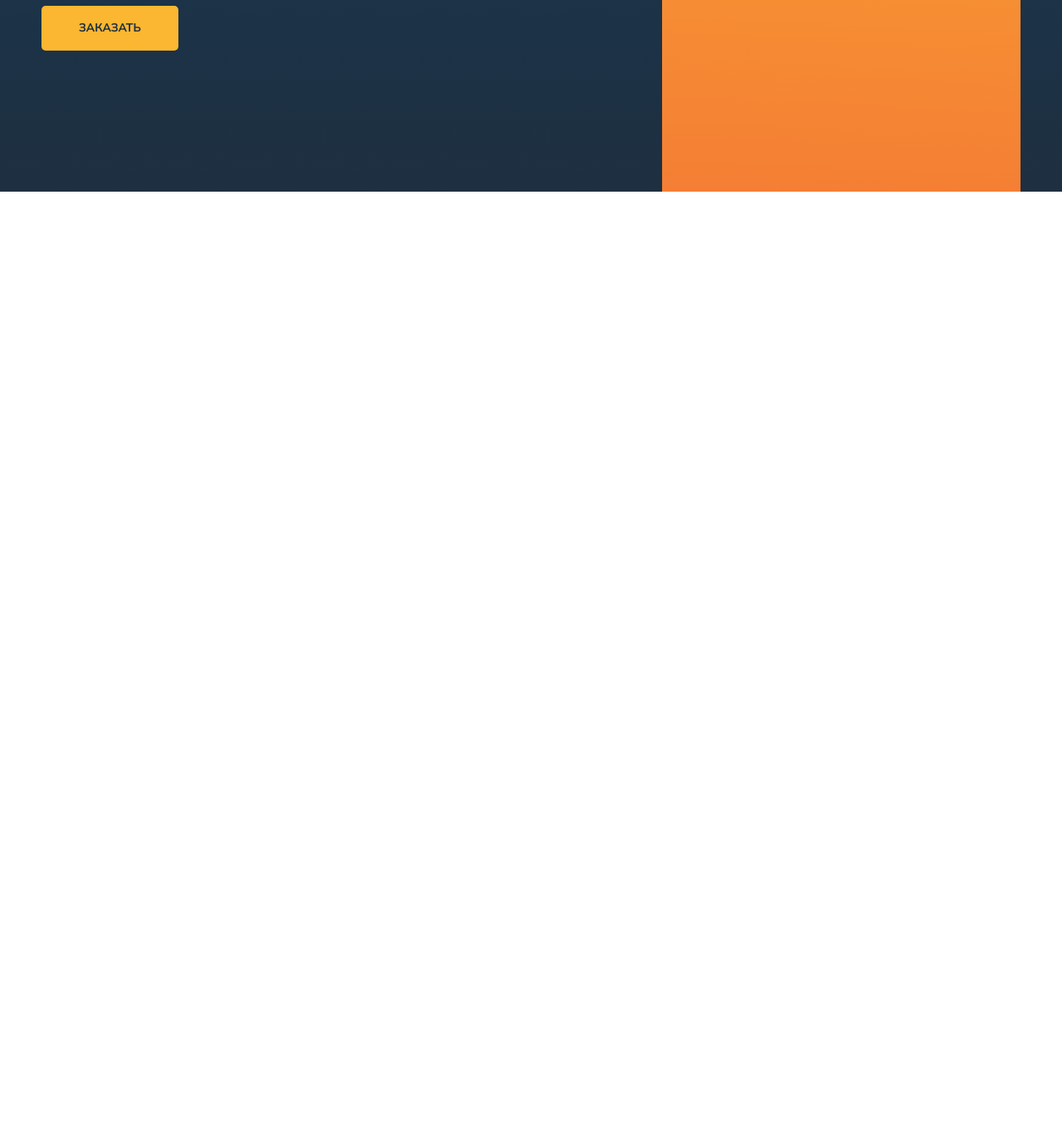
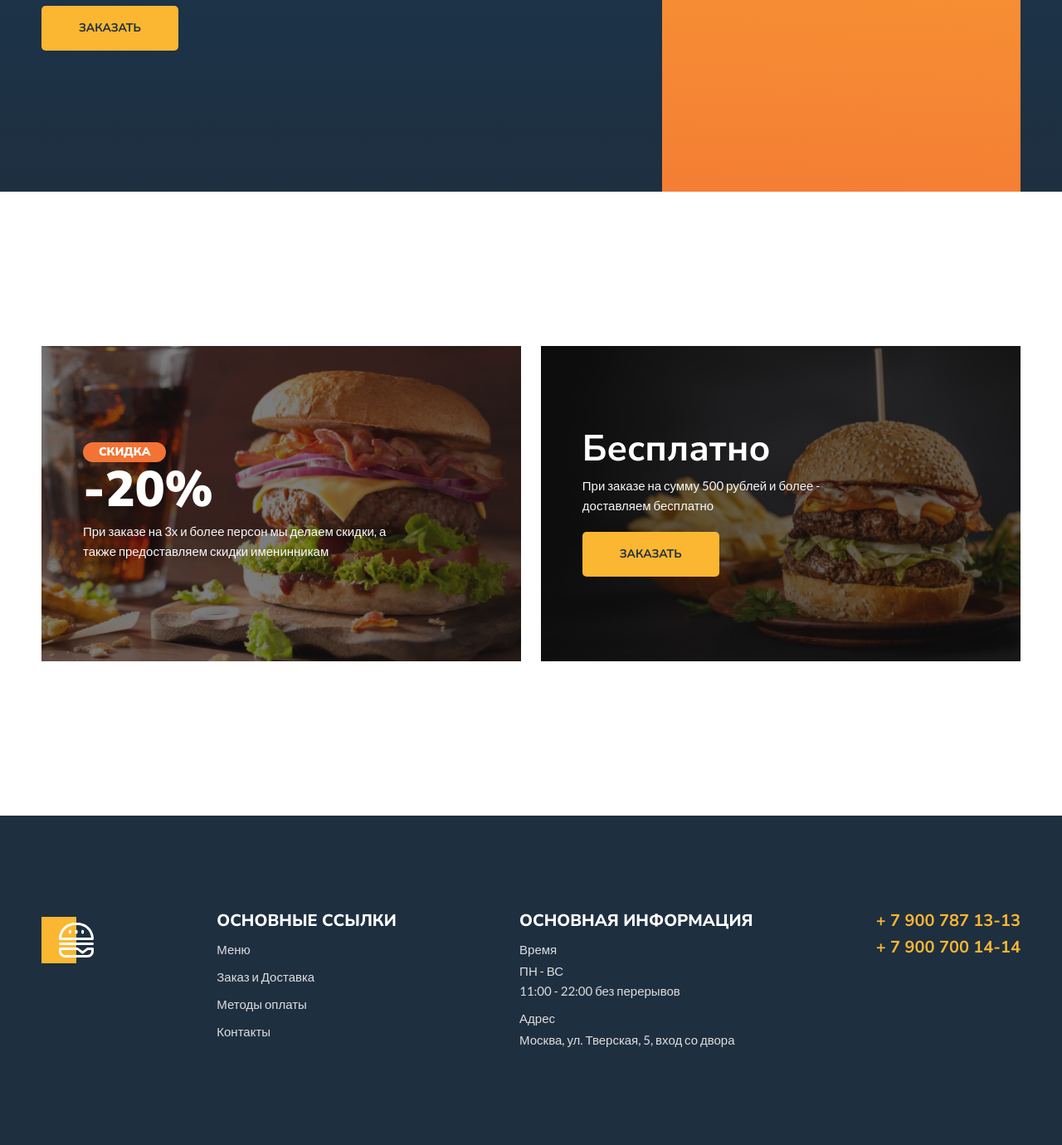
Before and after one commit to alexchip01/Burger, a plain HTML site: page index.html in a window 1280 px wide. Shown: the part 626-2006 px from the top of the page at 83% size. Before the commit the page ends 857 px from the top, so only its background shows below. Drawn offline with Linux system fonts and the light colour scheme; a web font is replaced by a local one.

Commit message:
Add files via upload

```diff
--- a/css/style.css
+++ b/css/style.css
@@ -51,7 +51,7 @@ body {
 	justify-content: space-between;
 }
 
-img {
+.main img {
 	width: 829px;
 	position: absolute;
 	right: -168px;
@@ -82,14 +82,15 @@ h1 span {
 
 }
 
-p {
+.text p {
 	font-family: 'Lato', sans-serif;
 	font-size: 19px;
 	line-height: 1.4;
 	margin-bottom: 42px;
 }
 
-a {
+.main a,
+.promo a {
 	color: #1E2F40;
 	background: #FBB731;
 	border-radius: 5px;
@@ -112,3 +113,114 @@ a {
 	height: 100%;
 	background: linear-gradient(2.42deg, #F37335 -19.6%, #FBB731 100.79%, #FDC830 100.79%);
 }
+
+
+/*==============================================================*/
+
+.promo-left,
+.promo-right {
+	flex: 0 0 49%;
+	color: #FFF;
+	background-repeat: no-repeat;
+	background-size: cover;
+	background-position: center;
+}
+
+.promo-left {
+	background-image: url(../img/promo-left.png);
+	padding: 116px 50px;
+}
+
+.promo-right {
+	background-image: url(../img/promo-right.png);
+	padding: 102px 50px;
+}
+
+.promo {
+	padding-top: 186px;
+	padding-bottom: 186px;
+}
+
+.sale {
+	font-size: 14px;
+	font-weight: 900;
+	background: #F37335;
+	padding: 5px 19px;
+	border-radius: 14px;
+	display: inline-block;
+	text-transform: uppercase;
+	margin-bottom: 3px;
+}
+
+.cost {
+	font-size: 60px;
+	font-weight: 900;
+	margin-bottom: 8px;
+}
+
+.description {
+	color: #FAF9F9;
+	font-family: 'Lato', sans-serif;
+	font-size: 15px;
+	line-height: 24px;
+}
+
+.promo-left .description {
+	max-width: 392px;
+}
+
+.promo-right .description {
+	max-width: 300px;
+	margin-bottom: 20px;
+}
+
+.free {
+	font-size: 44px;
+	font-weight: 700;
+	margin-bottom: 10px;
+}
+
+/*==================   FOOTER   =====================================*/
+
+.footer {
+	background-color: #1E2F40;
+	color: #FFF;
+	padding-top: 117px;
+	padding-bottom: 106px;
+}
+.logo {
+	width: 63px;
+	height: 66px;
+}
+.item h2 {
+	font-size: 20px;
+	font-weight: 800;
+	text-transform: uppercase;
+	margin-bottom: 12px;
+}
+
+.item li {
+	margin-bottom: 9px;
+	font-family: 'Lato', sans-serif;
+	font-size: 15px;
+	font-weight: 700;
+	color: #FAF9F9;
+	line-height: 24px;
+}
+.item a {
+	color: #DEDEDE;
+	font-weight: 400;
+}
+.item span {
+	color: #DEDEDE;
+	display: block;
+	font-weight: 400;
+	margin-bottom: 2px;
+}
+.tel ul {
+	font-size: 20px;
+	color: #FBB731;
+}
+.tel li {
+	margin-bottom: 12px;
+}
--- a/index.html
+++ b/index.html
@@ -1,18 +1,15 @@
 <!DOCTYPE html>
 <html lang="ru">
-
 <head>
 	<meta charset="utf-8">
 	<meta name="viewport" content="width=device-width, initial-scale=1">
 	<title>Burger</title>
 	<link rel="preconnect" href="https://fonts.googleapis.com">
 	<link rel="preconnect" href="https://fonts.gstatic.com" crossorigin>
-	<link href="https://fonts.googleapis.com/css2?family=Lato&family=Nunito+Sans:wght@700;800&display=swap"
-		rel="stylesheet">
+	<link href="https://fonts.googleapis.com/css2?family=Lato:wght@400;700&family=Nunito+Sans:wght@700;800;900&display=swap" rel="stylesheet">
 	<link rel="stylesheet" href="css/style.css">
 	<link rel="stylesheet" href="fonts/fonts.css">
 </head>
-
 <body>
 	<div class="main">
 		<div class="container">
@@ -21,7 +18,7 @@
 					<span>работаем с 11:00 до 22:00</span>
 					Лучшие бургеры
 				</h1>
-				<p>Закажи наши фирменные бургеры или собери что-то своё, а&nbsp;наши&nbsp;курьеры доставят
+				<p cl>Закажи наши фирменные бургеры или собери что-то своё, а&nbsp;наши&nbsp;курьеры доставят
 					за&nbsp;30&nbsp;минут</p>
 				<a href="#">заказать</a>
 			</div>
@@ -31,6 +28,55 @@
 			</div>
 		</div>
 	</div>
+	<div class="promo">
+		<div class="container">
+			<div class="promo-left">
+				<p class="sale">Скидка</p>
+				<p class="cost">-20%</p>
+				<p class="description">При заказе на 3х и более персон мы делаем скидки, а также предоставляем скидки именинникам</p>
+			</div>
+			<div class="promo-right">
+				<p class="free">Бесплатно</p>
+				<p class="description">При заказе на сумму 500 рублей и более - доставляем бесплатно</p>
+				<a href="#">заказать</a>
+			</div>
+		</div>
+	</div>
+	<div class="footer">
+		<div class="container">
+			<div class="item">
+				<img class="logo" src="img/logo.svg" alt="Logo">
+			</div>
+			<div class="item">
+				<h2>основные ссылки</h2>
+				<ul>
+					<li><a href="#">Меню</a></li>
+					<li><a href="#">Заказ и Доставка</a></li>
+					<li><a href="#">Методы оплаты</a></li>
+					<li><a href="#">Контакты</a></li>
+				</ul>
+			</div>
+			<div class="item">
+				<h2>основная информация</h2>
+				<ul>
+					<li><a href="#">
+						<span>Время</span>
+						ПН - ВС <br>
+						11:00 - 22:00 без перерывов
+					</a></li>
+					<li><a href="#">
+						<span>Адрес</span>
+						Москва, ул. Тверская, 5, вход со двора
+					</a></li>
+				</ul>
+			</div>
+			<div class="tel">
+				<ul>
+					<li>+ 7 900 787 13-13</li>
+					<li>+ 7 900 700 14-14</li>
+				</ul>
+			</div>
+		</div>
+	</div>
 </body>
-
 </html>
```
Also changed, not shown: img/logo.svg (added), img/promo-left.png (added), img/promo-right.png (added).
